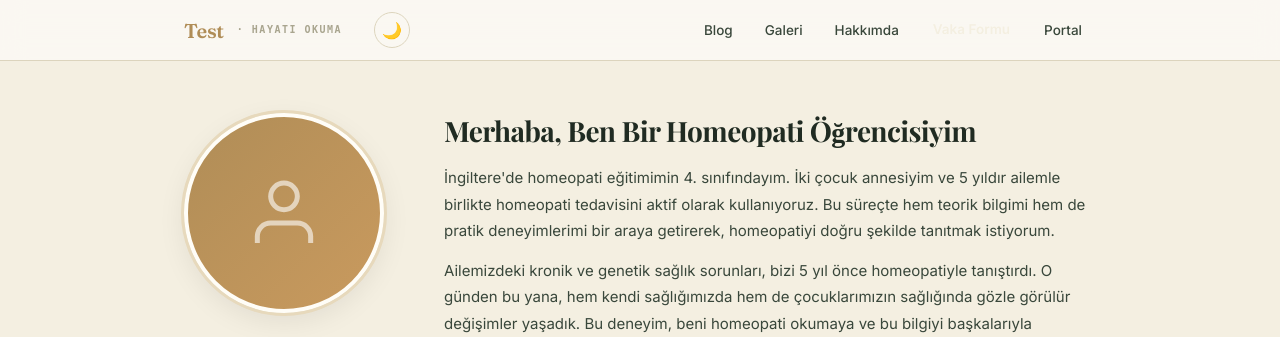
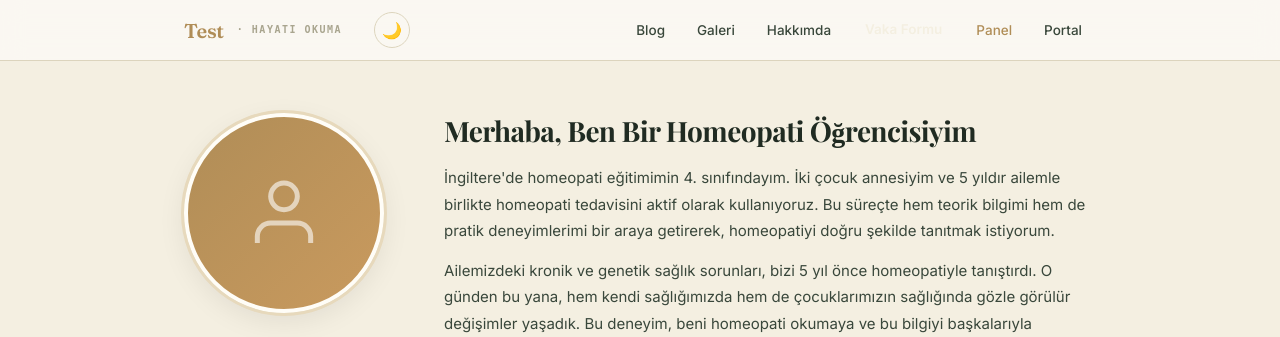
Before and after one commit to zfrkrc/homeopathy-website, a Flask app: page /about in a window 1280 px wide. Shown: the top 337 px of the page. Run offline with Flask 3, Linux system fonts and the light colour scheme; data comes from the database, SQL or seed files in the repository; data that the repository does not hold is empty; some web fonts are replaced.

Commit message:
fix: Panel admin site, Portal wez.zk.net.tr

```diff
--- a/app/templates/base.html
+++ b/app/templates/base.html
@@ -40,7 +40,8 @@
         <a href="{{ url_for('gallery') }}" class="nav-link">Galeri</a>
         <a href="{{ url_for('about') }}" class="nav-link">Hakkımda</a>
         <a href="{{ url_for('vaka_kayit') }}" class="nav-link" style="background:var(--primary);color:var(--paper,#f4efe1);border-radius:999px;padding:5px 16px;font-weight:600">Vaka Formu</a>
-        <a href="{{ url_for('portal.login') }}" class="nav-link">Portal</a>
+        <a href="{{ url_for('admin_login') }}" class="nav-link" style="color:var(--gold)">Panel</a>
+        <a href="https://wez.zk.net.tr" class="nav-link" target="_blank">Portal</a>
         {% if telegram_url %}<a href="{{ telegram_url }}" class="nav-link" target="_blank" rel="noopener">Telegram</a>{% endif %}
       </div>
     </div>
```
